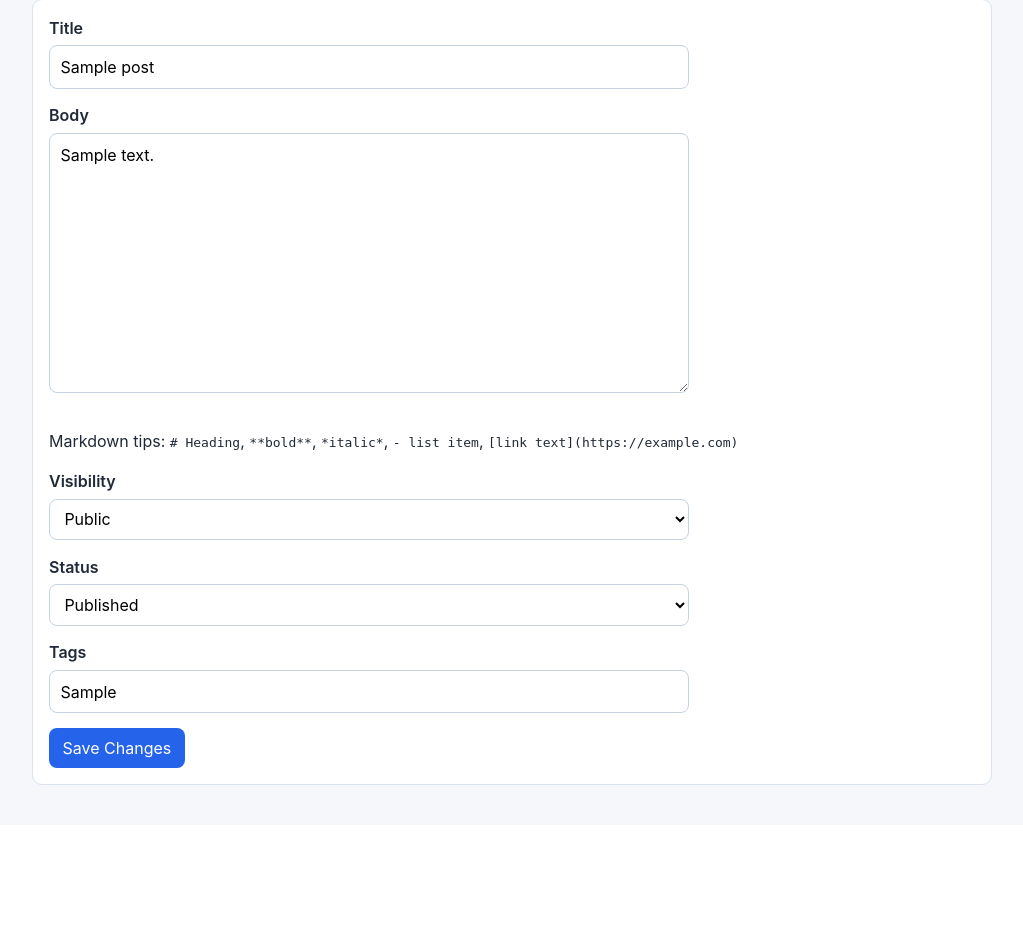
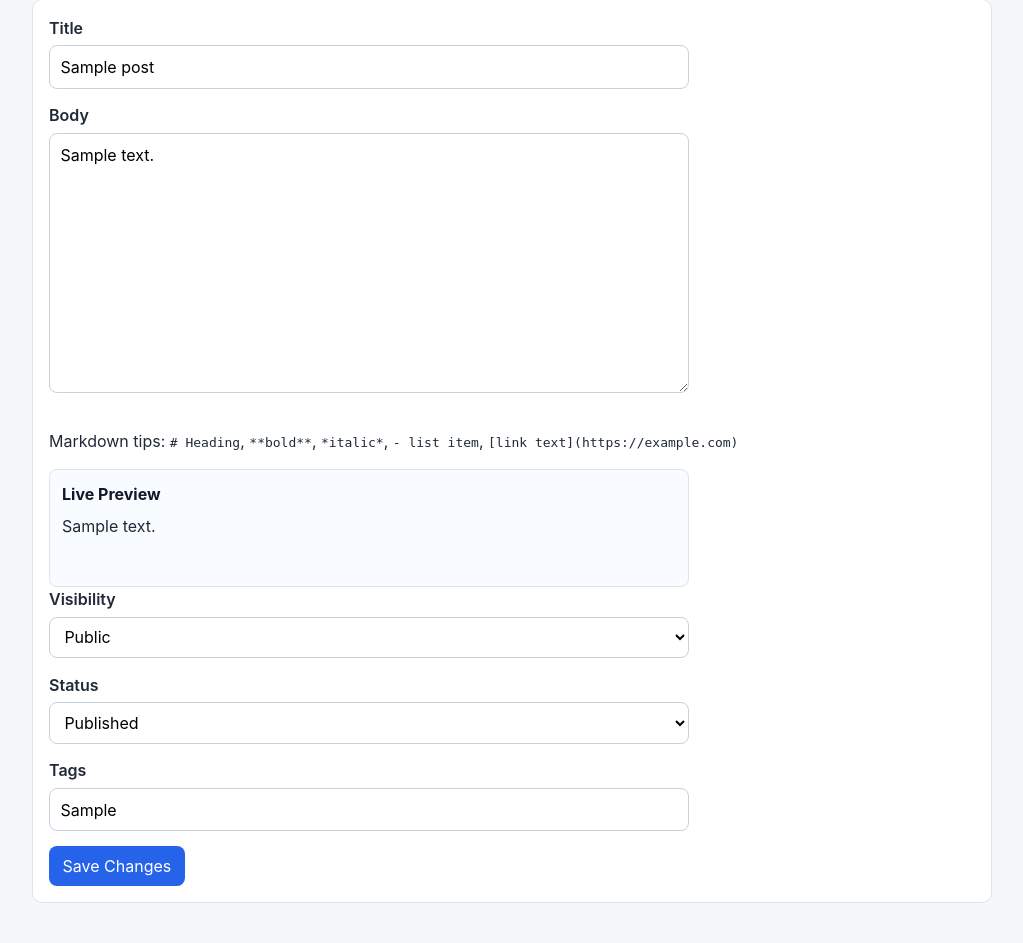
Before and after one commit to SrikarChittemsetty/voicepress, a Flask app: page /posts/1/edit in a window 1280 px wide. Shown: the part 154-1097 px from the top of the page, without its empty margins (128-1151 px from the left). Before the commit the page ends 939 px from the top, so only its background shows below. Run offline with Flask 3, Linux system fonts and the light colour scheme; the visitor is signed in with stand-in values (Sample User, id 1); tables that the repository leaves empty hold one stand-in row (values such as "Sample post").

Commit message:
Add live Markdown preview

```diff
--- a/src/static/styles.css
+++ b/src/static/styles.css
@@ -156,3 +156,26 @@ ul {
 li {
   margin-bottom: 0.55rem;
 }
+
+.markdown-preview {
+  margin-top: 0.8rem;
+  max-width: 640px;
+  border: 1px solid #dbe3ef;
+  border-radius: 8px;
+  background: #f8fbff;
+  padding: 0.75rem;
+}
+
+.markdown-preview h3 {
+  margin: 0 0 0.5rem;
+  font-size: 1rem;
+}
+
+.markdown-preview-content {
+  min-height: 60px;
+}
+
+.markdown-preview-content p,
+.markdown-preview-content ul {
+  margin: 0.45rem 0;
+}
--- a/src/templates/edit_post.html
+++ b/src/templates/edit_post.html
@@ -14,6 +14,10 @@
       <label for="body">Body</label><br>
       <textarea id="body" name="body" rows="10" cols="60" required>{{ post.body }}</textarea>
       <p>Markdown tips: <code># Heading</code>, <code>**bold**</code>, <code>*italic*</code>, <code>- list item</code>, <code>[link text](https://example.com)</code></p>
+      <div class="markdown-preview">
+        <h3>Live Preview</h3>
+        <div id="markdown-preview-content" class="markdown-preview-content"></div>
+      </div>
     </div>
 
     <div>
@@ -39,4 +43,65 @@
 
     <button type="submit">Save Changes</button>
   </form>
+
+  <script>
+    (function () {
+      const bodyInput = document.getElementById("body");
+      const preview = document.getElementById("markdown-preview-content");
+
+      function escapeHtml(text) {
+        const div = document.createElement("div");
+        div.textContent = text;
+        return div.innerHTML;
+      }
+
+      function inlineMarkdown(text) {
+        let html = text;
+        html = html.replace(/\*\*(.+?)\*\*/g, "<strong>$1</strong>");
+        html = html.replace(/\*(.+?)\*/g, "<em>$1</em>");
+        return html;
+      }
+
+      function renderPreview() {
+        const raw = bodyInput.value || "";
+        const lines = raw.split("\n");
+        const htmlParts = [];
+        let listItems = [];
+
+        function flushList() {
+          if (listItems.length > 0) {
+            htmlParts.push("<ul>" + listItems.join("") + "</ul>");
+            listItems = [];
+          }
+        }
+
+        for (const line of lines) {
+          const safeLine = escapeHtml(line.trim());
+          if (safeLine.startsWith("- ")) {
+            listItems.push("<li>" + inlineMarkdown(safeLine.slice(2)) + "</li>");
+            continue;
+          }
+
+          flushList();
+
+          if (!safeLine) {
+            htmlParts.push("<br>");
+            continue;
+          }
+
+          if (safeLine.startsWith("# ")) {
+            htmlParts.push("<h1>" + inlineMarkdown(safeLine.slice(2)) + "</h1>");
+          } else {
+            htmlParts.push("<p>" + inlineMarkdown(safeLine) + "</p>");
+          }
+        }
+
+        flushList();
+        preview.innerHTML = htmlParts.join("");
+      }
+
+      bodyInput.addEventListener("input", renderPreview);
+      renderPreview();
+    })();
+  </script>
 {% endblock %}
```
Also changed, not shown: src/templates/new_post.html (+65 -0 lines).
